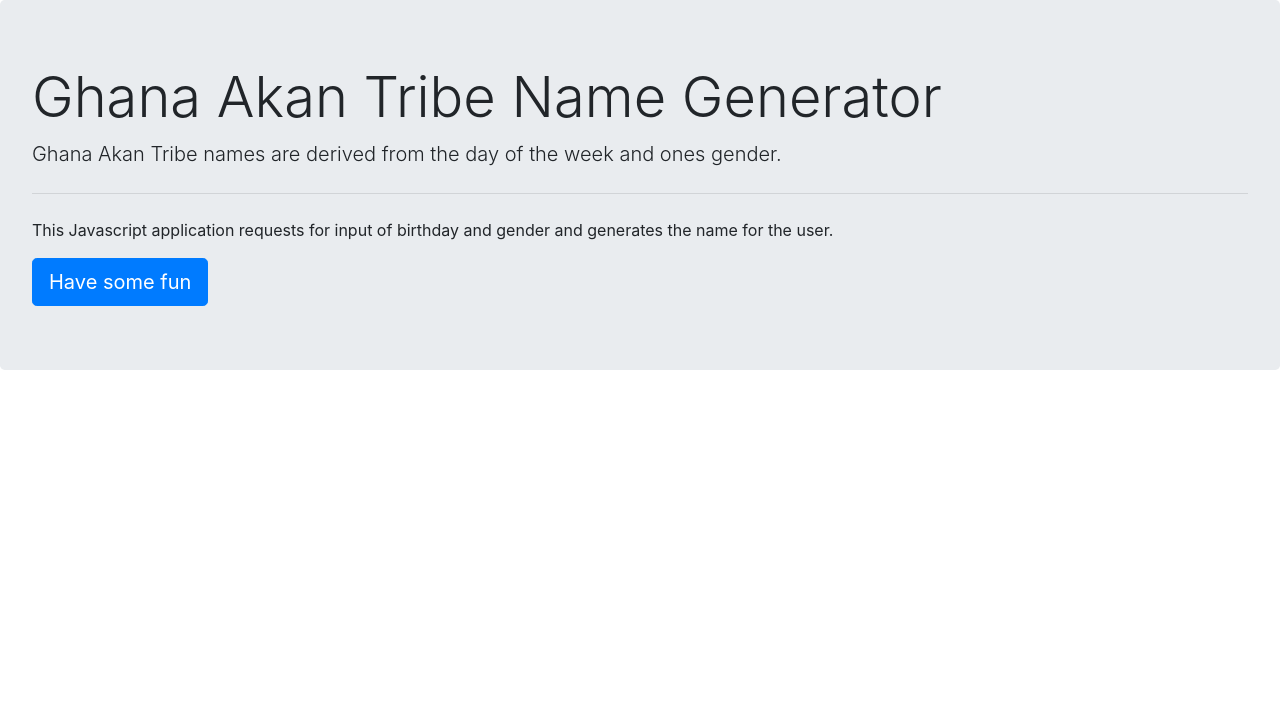
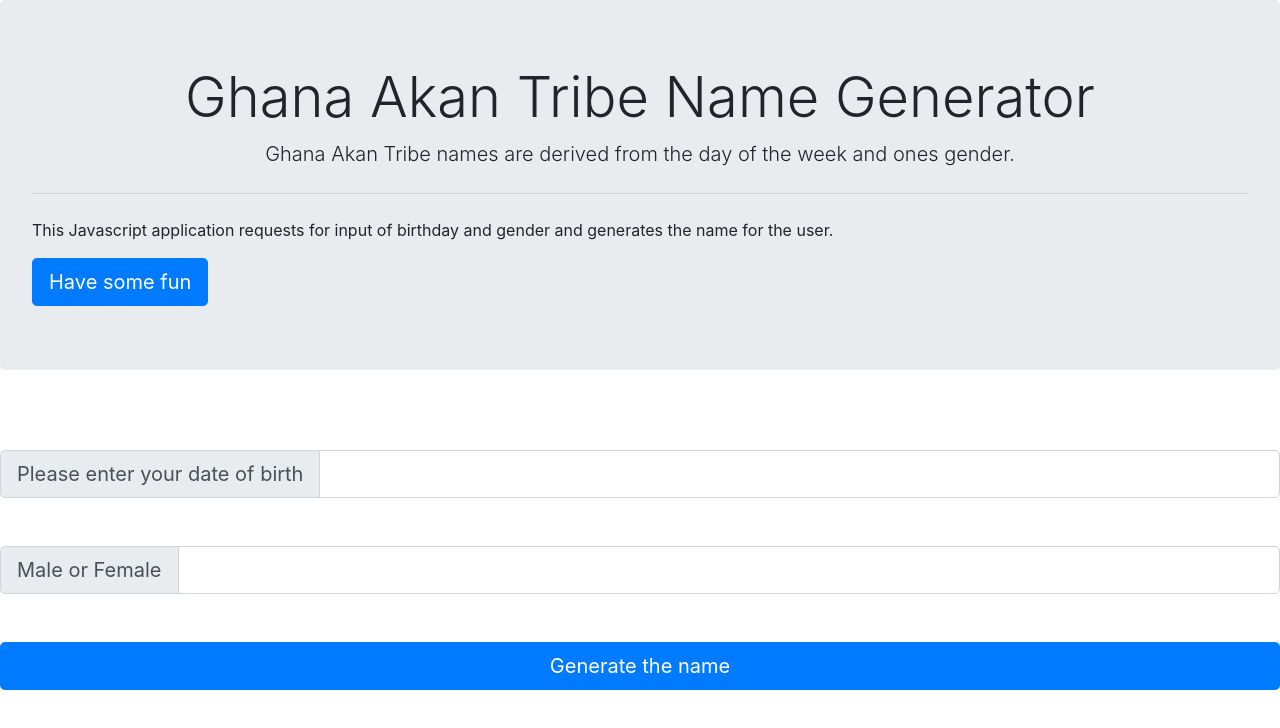
Before and after one commit to OjureFred/akan-name-generator, a plain HTML site: page index.html in a window 1280 px wide. Drawn offline with Linux system fonts and the light colour scheme.

Commit message:
Seond commit after laying out components of the page

```diff
--- a/index.html
+++ b/index.html
@@ -13,13 +13,33 @@
   </head>
   <body>
     <div class="jumbotron jumbotron-fliud">
-      <h1 class="display-4">Ghana Akan Tribe Name Generator</h1>
-      <p class="lead">Ghana Akan Tribe names are derived from the day of the week and ones gender.</p>
+      <h1 class="display-4 text-center">Ghana Akan Tribe Name Generator</h1>
+      <p class="lead text-center">Ghana Akan Tribe names are derived from the day of the week and ones gender.</p>
       <hr class="my-4">
       <p>This Javascript application requests for input of birthday and gender and generates the name for the user.</p>
       <a class="btn btn-primary btn-lg" href="#" role="button">Have some fun</a>
     </div>
+    <br />
+<br />
 
+    <div class="input-group input-group-lg">
+      <div class="input-group-prepend">
+        <span class="input-group-text" id="inputGroup-sizing-lg">Please enter your date of birth</span>
+      </div>
+      <input type="text" class="form-control" aria-label="Sizing example input" aria-describedby="inputGroup-sizing-lg">
+    </div>
+    <br />
+    <br />
+    <div class="input-group input-group-lg">
+      <div class="input-group-prepend">
+        <span class="input-group-text" id="inputGroup-sizing-lg">Male or Female</span>
+      </div>
+      <input type="text" class="form-control" aria-label="Sizing example input" aria-describedby="inputGroup-sizing-lg">
+    </div>
+    <br />
+    <br />
+    <button type="button" class="btn btn-primary btn-lg btn-block">Generate the name</button>
+    <br />
     <script src="" async defer></script>
   </body>
 </html>
```
